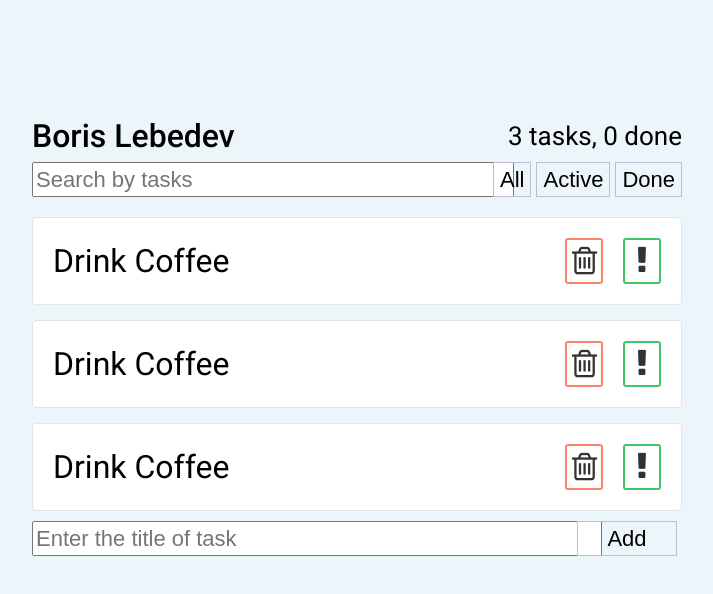
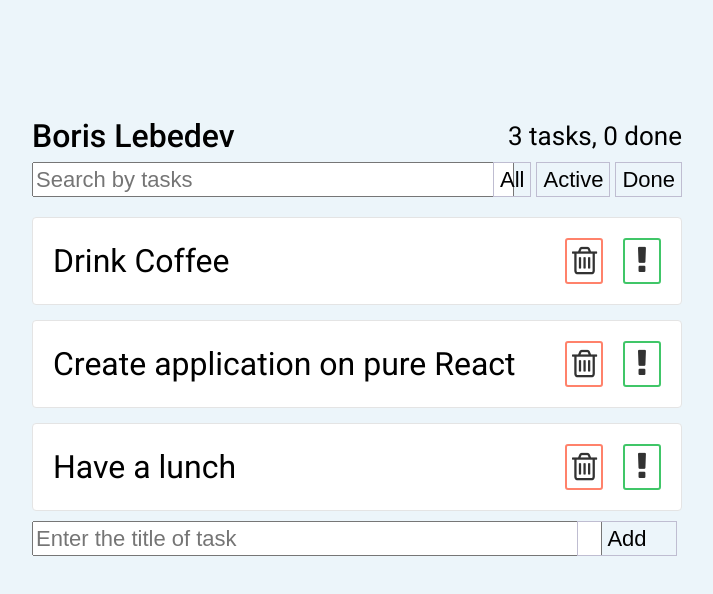
Before and after one commit to LebeDEVBoris/todolist-purereact, a React (Create React App) app: page / in a window 1280 px wide. Shown: the top 594 px of the page, without its empty margins (283-996 px from the left). Built offline with nearby package versions, Linux system fonts and the light colour scheme.

Commit message:
Implemented transfer data throught array

```diff
--- a/src/components/AddTaskBar/AddTaskBar.js
+++ b/src/components/AddTaskBar/AddTaskBar.js
@@ -10,7 +10,7 @@ export default class AddTaskBar extends Component {
                 <form className="addtaskbar__form">
                     <input type="text" placeholder="Enter the title of task"></input>
                 </form>
-                <button class="addtaskbar__btn">Add</button>
+                <button className="addtaskbar__btn">Add</button>
             </div>
         );
     }
--- a/src/components/App/App.js
+++ b/src/components/App/App.js
@@ -8,13 +8,21 @@ import AddTaskBar from './../AddTaskBar/AddTaskBar';
 
 export default class App extends Component {
 
+    state = {
+        data: [
+            {title: 'Drink Coffee', important: false, done: false},
+            {title: 'Create application on pure React', important: false, done: false},
+            {title: 'Have a lunch', important: false, done: false}
+        ]
+    };
+
     render() {
         return(
            <div className="wrap">
                 <div className="app">
                     <Header />
                     <SearchBar />
-                    <TaskBar />
+                    <TaskBar data={this.state.data}/>
                     <AddTaskBar />
                 </div>
             </div>
--- a/src/components/TaskBar/TaskBar.js
+++ b/src/components/TaskBar/TaskBar.js
@@ -1,46 +1,24 @@
-import React, {Component} from 'react';
+import React from 'react';
 
 import './TaskBar.sass';
 
-export default class TaskBar extends Component {
+import TaskBarItem from './../TaskBarItem/TaskBarItem';
 
-    render() {
+const TaskBar = (props) => {
+
+    const data = props.data;
+
+    const tasks = data.map((task) => {
         return(
-            <div className="taskbar">
-                <div className="taskbar__task">
-                    <div className="taskbar__title">Drink Coffee</div>
-                    <div className="taskbar__buttons">
-                        <div className="taskbar__trash">
-                            <i className="fa fa-trash-o"></i>
-                        </div>
-                        <div className="taskbar__exclamation">
-                            <i className="fa fa-exclamation"></i>
-                        </div>
-                    </div>
-                </div>
-                <div className="taskbar__task">
-                    <div className="taskbar__title">Drink Coffee</div>
-                    <div className="taskbar__buttons">
-                        <div className="taskbar__trash">
-                            <i className="fa fa-trash-o"></i>
-                        </div>
-                        <div className="taskbar__exclamation">
-                            <i className="fa fa-exclamation"></i>
-                        </div>
-                    </div>
-                </div>
-                <div className="taskbar__task">
-                    <div className="taskbar__title">Drink Coffee</div>
-                    <div className="taskbar__buttons">
-                        <div className="taskbar__trash">
-                            <i className="fa fa-trash-o"></i>
-                        </div>
-                        <div className="taskbar__exclamation">
-                            <i className="fa fa-exclamation"></i>
-                        </div>
-                    </div>
-                </div>
-            </div>
+            <TaskBarItem title={task.title}/>
         );
-    }
+    });
+
+    return(
+        <div className="taskbar">
+            { tasks }
+        </div>
+    );
 }
+
+export default TaskBar;
--- a/src/components/TaskBar/TaskBar.sass
+++ b/src/components/TaskBar/TaskBar.sass
@@ -1,35 +1,2 @@
 .taskbar
     margin-top: 20px
-    .taskbar__task
-        padding: 20px
-        background-color: #fff
-        display: flex
-        border: 1px solid #e4e4e4
-        border-radius: 4px
-        justify-content: space-between
-        align-items: center
-        margin-top: 15px
-        font-size: 32px
-        .taskbar__buttons
-            display: flex
-            opacity: 0.8
-            .taskbar__trash
-                margin-right: 20px
-                border: 2px solid tomato
-                padding: 5px
-                width: 24px
-                text-align: center
-                border-radius: 3px
-                &:hover
-                    i
-                        color: tomato
-            .taskbar__exclamation
-                border: 2px solid #11b943
-                padding: 5px
-                width: 24px
-                text-align: center
-                border-radius: 3px
-                transition: 0.2s all
-                &:hover
-                    i
-                        color: #11b943
--- /dev/null
+++ b/src/components/TaskBarItem/TaskBarItem.js
@@ -0,0 +1,21 @@
+import React, {Component} from 'react';
+import './TaskBarItem.sass';
+
+export default class TaskBarItem extends Component {
+
+    render() {
+        return(
+            <div className="taskbar__task">
+                <div className="taskbar__title">{this.props.title}</div>
+                <div className="taskbar__buttons">
+                    <div className="taskbar__trash">
+                        <i className="fa fa-trash-o"></i>
+                    </div>
+                    <div className="taskbar__exclamation">
+                        <i className="fa fa-exclamation"></i>
+                    </div>
+                </div>
+            </div>
+        );
+    }
+}
--- /dev/null
+++ b/src/components/TaskBarItem/TaskBarItem.sass
@@ -0,0 +1,33 @@
+.taskbar__task
+    padding: 20px
+    background-color: #fff
+    display: flex
+    border: 1px solid #e4e4e4
+    border-radius: 4px
+    justify-content: space-between
+    align-items: center
+    margin-top: 15px
+    font-size: 32px
+    .taskbar__buttons
+        display: flex
+        opacity: 0.8
+        .taskbar__trash
+            margin-right: 20px
+            border: 2px solid tomato
+            padding: 5px
+            width: 24px
+            text-align: center
+            border-radius: 3px
+            &:hover
+                i
+                    color: tomato
+        .taskbar__exclamation
+            border: 2px solid #11b943
+            padding: 5px
+            width: 24px
+            text-align: center
+            border-radius: 3px
+            transition: 0.2s all
+            &:hover
+                i
+                    color: #11b943
```
